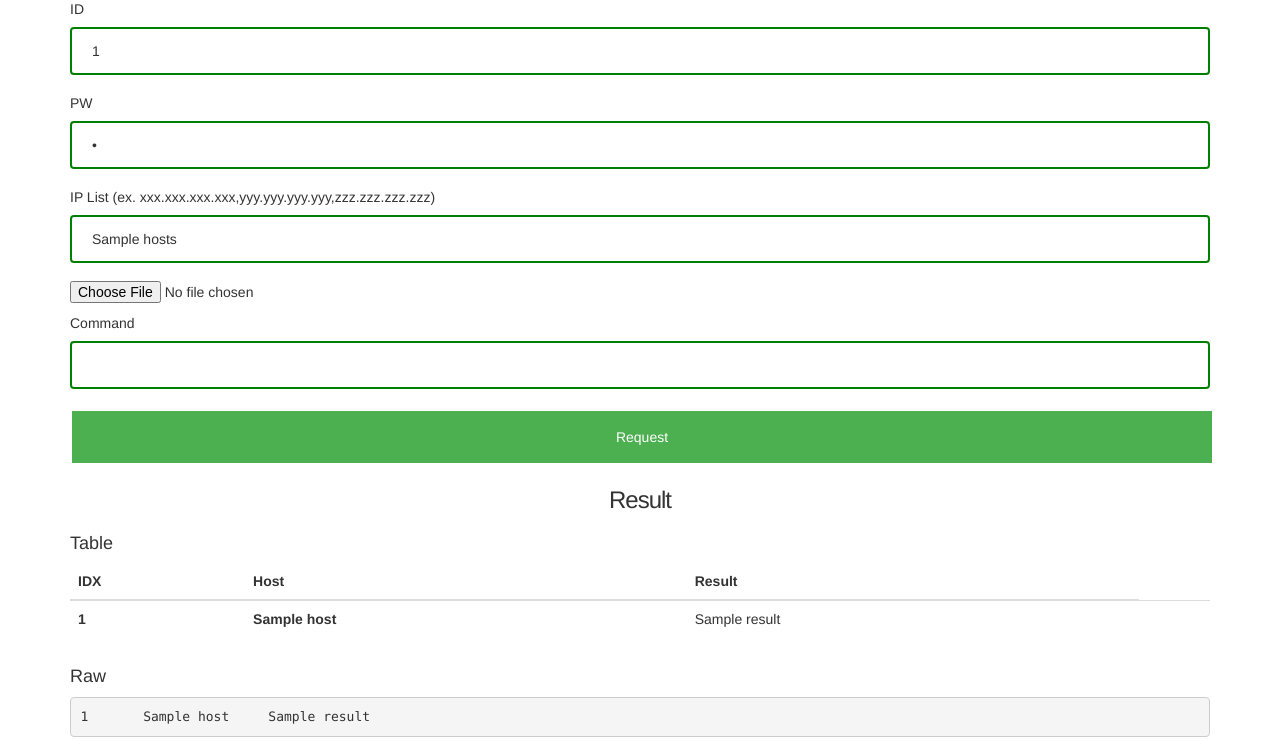
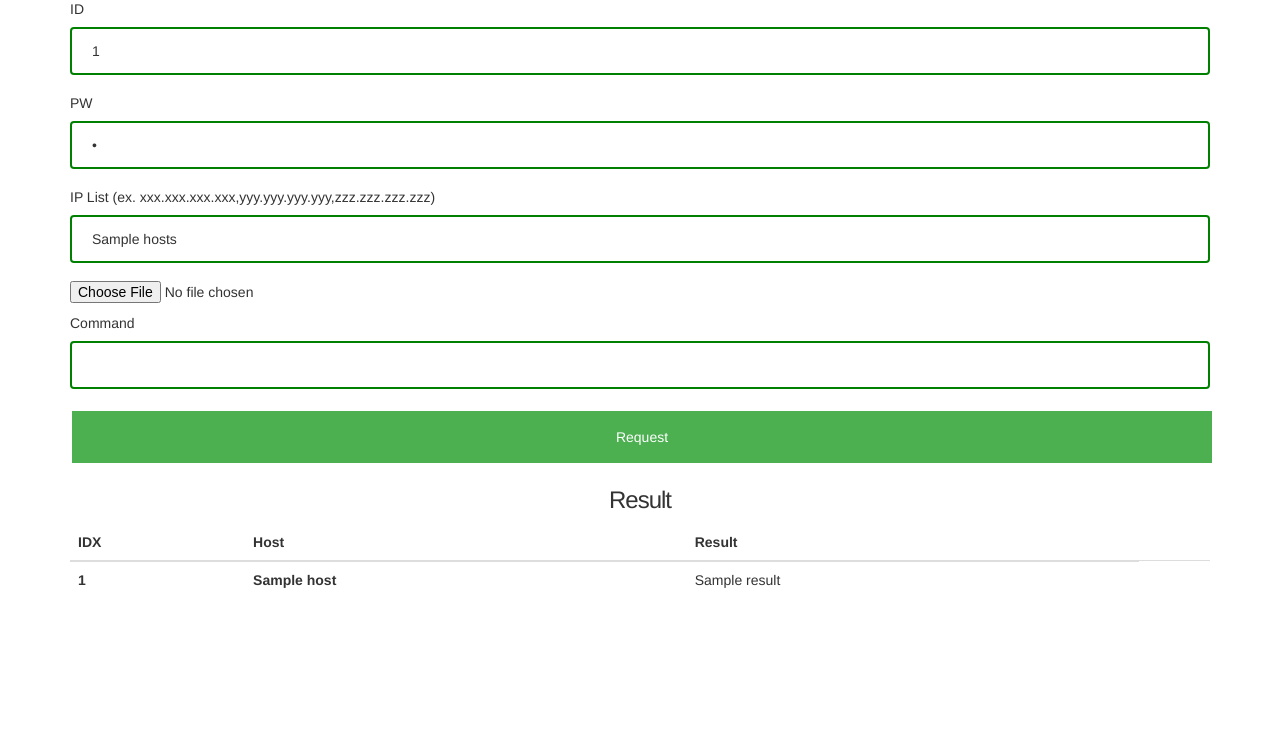
Before and after one commit to bongbongco/multishell, a Flask app: template templates/home.html in a window 1280 px wide. Shown: the part 298-1045 px from the top of the page. After the commit the page ends 886 px from the top, so only its background shows below. Run offline with Flask 2, Linux system fonts and the light colour scheme; the template is opened without the code that fills it: most values are stand-ins (such as "Sample title", 1, 10 or a date in 2020); some libraries are stand-ins or nearby versions.

Commit message:
출력 방식 수정

```diff
--- a/main.py
+++ b/main.py
@@ -22,7 +22,7 @@ def LinuxProcess(connect_data, hostname):
     try:
         ssh.connect(hostname, username=user, password=pw)
         stdin, stdout, stderr = ssh.exec_command(exec_command)
-        return {'host':hostname, 'result':stdout.read().replace('\n', '<br />')}
+        return {'host':hostname, 'result':stdout.read().replace('\n', '&#9;')}
     except:
         return {'host':hostname, 'result':"Connection Fail"}
 
--- a/templates/home.html
+++ b/templates/home.html
@@ -20,7 +20,6 @@
 {% if commandResults %}
 <h3>Result</h3>
     <div class="table-responsive">
-		<h4>Table</h4>
         <table class="table table-hover">
             <thead>
                 <tr>
@@ -43,11 +42,5 @@
             </tbody>
          </table>
     </div>
-	<h4>Raw</h4>
-	<div class="raw-data">
-          {% for commandResult in commandResults %}
-			<pre>{{ loop.index }}	{{ commandResult.host }}	{% autoescape off %}{{ commandResult.result }}{% endautoescape %}</pre>
-          {% endfor %}
-	</div>
 {% endif %}
 {% endblock %}
```
